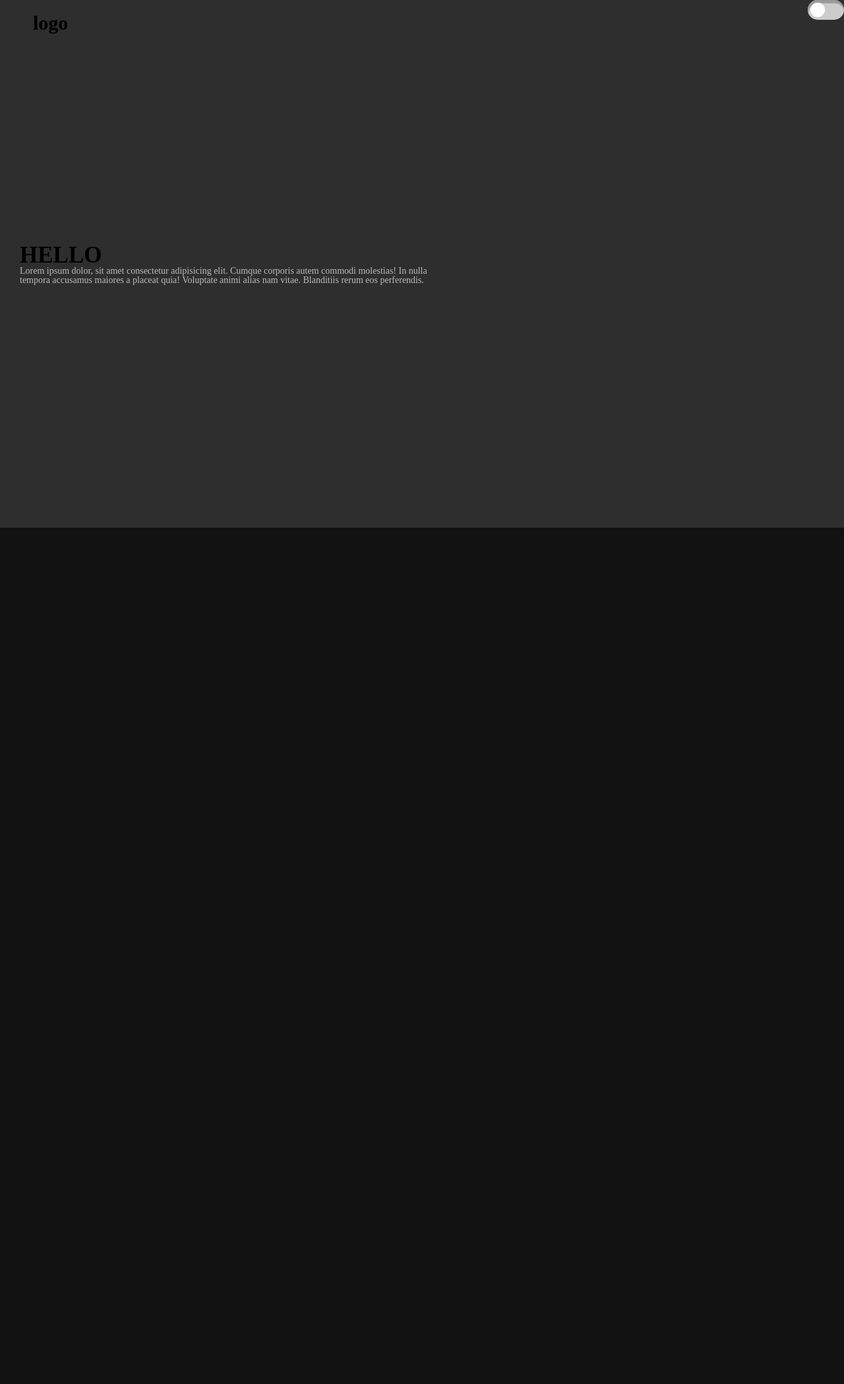
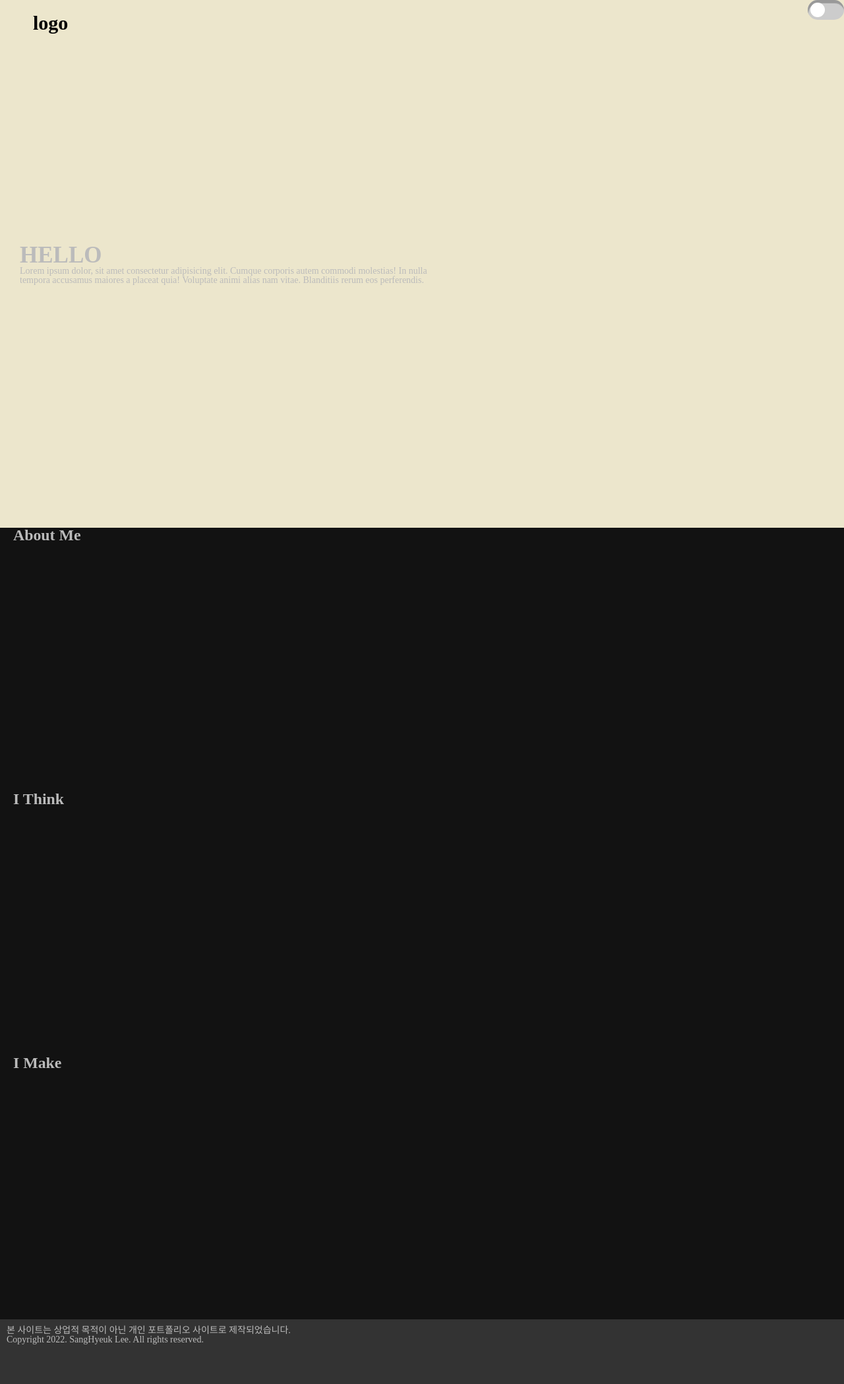
Before and after one commit to JilMunSu/JilMunSu.github.io, a website: page index.html in a window 1280 px wide. Shown: the whole page at 66% size. Before the commit the page ends 1200 px from the top, so only its background shows below. Drawn offline with nearby package versions, Linux system fonts and the light colour scheme; a web font is replaced by a local one.

Commit message:
profile 수정

```diff
--- a/asdf.txt
+++ /dev/null
@@ -1,5 +0,0 @@
-
-
-https://www.biew.co.kr/entry/%EC%9B%B9-%EC%A0%91%EA%B7%BC%EC%84%B1%EC%9D%84-%EA%B3%A0%EB%A0%A4%ED%95%9C-%EC%BD%98%ED%85%90%EC%B8%A0-%EC%A0%9C%EC%9E%91-%EA%B8%B0%EB%B2%95-20
-
-https://blog.naver.com/PostView.nhn?isHttpsRedirect=true&blogId=hann0621&logNo=221808637516&categoryNo=0&parentCategoryNo=0&viewDate=&currentPage=1&postListTopCurrentPage=1&from=postView
--- a/css/_common.scss
+++ b/css/_common.scss
@@ -16,16 +16,18 @@ $light:#bbb;
 $white:#fff;
 
 /* ---공통--- */
-html {background:$white;color:$gray;-ms-user-select:none;-moz-user-select:-moz-none;-webkit-user-select:none;-khtml-user-select:none;user-select:none;}
+html {background:$white;color:$gray;-ms-user-select:none;-moz-user-select:-moz-none;-webkit-user-select:none;-khtml-user-select:none;-webkit-tap-highlight-color: transparent;user-select:none;}
 html.dark {background:$dark;color:$light;}
 
 .contain {height:100vh;}
 .contain header {position:fixed;top:0;left:0;width:calc(100vw - 100px);height:70px;padding:0 50px;}
 .contain header h1 {display:inline-block;width:70px;height:70px;font-size:30px;line-height:70px;}
-.contain header nav {position:absolute;top:0;right:0;}
-.contain .goTop {position:fixed;right:0;bottom:50px;display:none;width:50px;height:50px;background:#343434;border:none;border-radius:100%;cursor:pointer;}
+.contain header .mainMenu {position:absolute;top:0;right:0;}
+.contain .goTop {position:fixed;right:0;bottom:50px;display:none;width:50px;height:50px;background:#a7a7a7;border:none;border-radius:100%;cursor:pointer;}
 .contain .goTop span {clip-path:polygon(0 0, 0 0, 0 0);}
 
+.contain footer {width:100vw;height:7rem;background:#333;color:#bbb;}
+.contain footer .copyright {padding:10px;}
 /* 토글버튼 */
 .toggleBox {position:relative;display:inline-block;width:55px;height:30px;}
 .toggleBox input {width:0;height:0;opacity:0;}
--- a/css/_style.scss
+++ b/css/_style.scss
@@ -1,11 +1,12 @@
 /* 메인페이지 */
-.mainPage .profile .mainBanner {display:flex;width:100%;height:100vh;background:#2e2e2e;}
-.mainPage .profile .mainBanner .profileTxt {display:flex;flex-direction:column;justify-content:center;width:50vw;padding-left:30px;}
-.mainPage .profile .mainBanner .profileTxt h1 {font-size:2.5rem;}
+.mainPage .profile .back {background:#ece6cc;}
+.mainPage .profile .back .mainBanner {display:flex;width:100%;max-width:1920px;height:100vh;margin:0 auto;}
+.mainPage .profile .back .mainBanner .profileTxt {display:flex;flex-direction:column;justify-content:center;width:50%;padding-left:30px;}
+.mainPage .profile .back .mainBanner .profileTxt h2 {font-size:2.5rem;}
 
-.mainPage .profile .content {width:100%;height:50vh;}
+.mainPage .profile .content {width:calc(100% - 40px);max-width:1920px;height:50vh;margin:0 auto;padding:0 20px;}
+.mainPage .profile .content h3 {font-size:1.7rem;}
 
-/* 프로필 페이지 */
 
 
 /* 사쿠나히메 */
--- a/index.html
+++ b/index.html
@@ -11,25 +11,22 @@
   <link rel="stylesheet" href="https://unpkg.com/aos@next/dist/aos.css" />
   <link rel="stylesheet" href="./css/font.css">
   <link rel="stylesheet" href="./css/main.min.css">
-  <link rel="shortcut icon" href=".ico">
-  <link rel="icon" href=".ico">
   <script>
     $(document).ready(function(){
       AOS.init();
-      $(".navMenu").load("/template/include/nav.html");
-      $( window ).scroll(function() {
-	      if ( $( this ).scrollTop() > 100 ) {
+      $(window).scroll(function() {
+	      if ($(this).scrollTop() > 100) {
           $('header').css("background", "#333");
-	      	$( '.goTop' ).fadeIn();
+	      	$('.goTop').fadeIn();
 	      } else {
-	      	$( '.goTop' ).fadeOut();
+	      	$('.goTop').fadeOut();
           $('header').css("background", "none");
 	      }
       });
     });
     // 스크롤
     function goTop() {
-      $( 'html, body' ).animate( { scrollTop : 0 }, 400 );
+      $('html, body').animate({scrollTop : 0}, 400);
 	    return false;
     }
   </script>
@@ -45,28 +42,59 @@
           <a href="">
             <h1>logo</h1>
           </a>
+          <div class="mainMenu">
+            <ul>
+              <li><a href=""></a></li>
+              <li><a href=""></a></li>
+              <li><a href=""></a></li>
+              <li><a href=""></a></li>
+              <li></li>
+              <li>
+                <label class="toggleBox">
+                  <input type="checkbox" id="toggleTheme"/>
+                  <span class="toggle"></span>
+                </label>
+              </li>
+            </ul>
+          </div>
+        </header>
+        <!-- 프로필 영역 -->
+        <div class="profile">
+          <div class="quickMenu">
+            <ul>
+              <li><a href=""></a></li>
+              <li><a href=""></a></li>
+              <li><a href=""></a></li>
+              <li><a href=""></a></li>
+            </ul>
+          </div>
 
-
-          <nav class="navMenu"></nav>
-        </header>
-        <!-- 온라인 영역 -->
-        <div class="onlineProfile profile">
-          <div class="mainBanner">
-            <div class="profileTxt">
-              <h1>HELLO</h1>
-              <p>Lorem ipsum dolor, sit amet consectetur adipisicing elit. Cumque corporis autem commodi molestias! In nulla tempora accusamus maiores a placeat quia! Voluptate animi alias nam vitae. Blanditiis rerum eos perferendis.</p>
+          <div class="back">
+            <div class="mainBanner">
+              <div class="profileTxt">
+                <h2>HELLO</h2>
+                <p>Lorem ipsum dolor, sit amet consectetur adipisicing elit. Cumque corporis autem commodi molestias! In nulla tempora accusamus maiores a placeat quia! Voluptate animi alias nam vitae. Blanditiis rerum eos perferendis.</p>
+              </div>
             </div>
           </div>
-          <div class="content">
 
+          <div class="content aboutMe" data-aos="fade-up">
+            <h3>About Me</h3>
+          </div>
+          <div class="content think" data-aos="fade-up">
+            <h3>I Think</h3>
+          </div>
+          <div class="content make" data-aos="fade-up">
+            <h3>I Make</h3>
           </div>
         </div>
-        <!-- //온라인 영역 -->
-        <!-- 오프라인 영역 -->
-        <div class="offlineProfile profile">
-
-        </div>
-        <!-- //오프라인 영역 -->
+        <!-- //프로필 영역 -->
+        <footer>
+          <div class="copyright">
+            <p>본 사이트는 상업적 목적이 아닌 개인 포트폴리오 사이트로 제작되었습니다.</p>
+            <span>Copyright 2022. SangHyeuk Lee. All rights reserved.</span>
+          </div>
+        </footer>
       </div>
 
       <button onclick="goTop()" class="goTop"><span>맨 위로</span></button>
--- a/js/common.js
+++ b/js/common.js
@@ -1,4 +1,5 @@
 window.onload=function(){
+  // 다크모드
   const togglebutton = document.getElementById("toggleTheme");
   togglebutton.addEventListener("click", () => {
     const html = document.documentElement;
@@ -13,6 +14,7 @@ window.onload=function(){
     }
   });
 
+  // 다크모드 저장
   const storedTheme = localStorage.getItem("darkTheme");
   if (storedTheme !== null) {
     if (storedTheme === "true") {
@@ -25,4 +27,13 @@ window.onload=function(){
       togglebutton.checked = false;
       console.log('lightMode');
   }
+
+  // 현재 스크롤 위치
+  var nowScrollTop = window.scrollY || document.documentElement.scrollTop;
+  console.log(nowScrollTop);
+  if(nowScrollTop > 0) {
+    $('header').css("background", "#333");
+  } else {
+    $('header').css("background", "none");
+  }
 }
--- a/template/include/nav.html
+++ /dev/null
@@ -1,13 +0,0 @@
-<ul>
-  <li><a href=""></a></li>
-  <li><a href=""></a></li>
-  <li><a href=""></a></li>
-  <li><a href=""></a></li>
-  <li></li>
-  <li>
-    <label class="toggleBox">
-      <input type="checkbox" id="toggleTheme"/>
-      <span class="toggle"></span>
-    </label>
-  </li>
-</ul>
```
Also changed, not shown: css/main.min.css, template/Sakuna.html (renamed from template/onLine/game/Sakuna.html), 1 other file.
